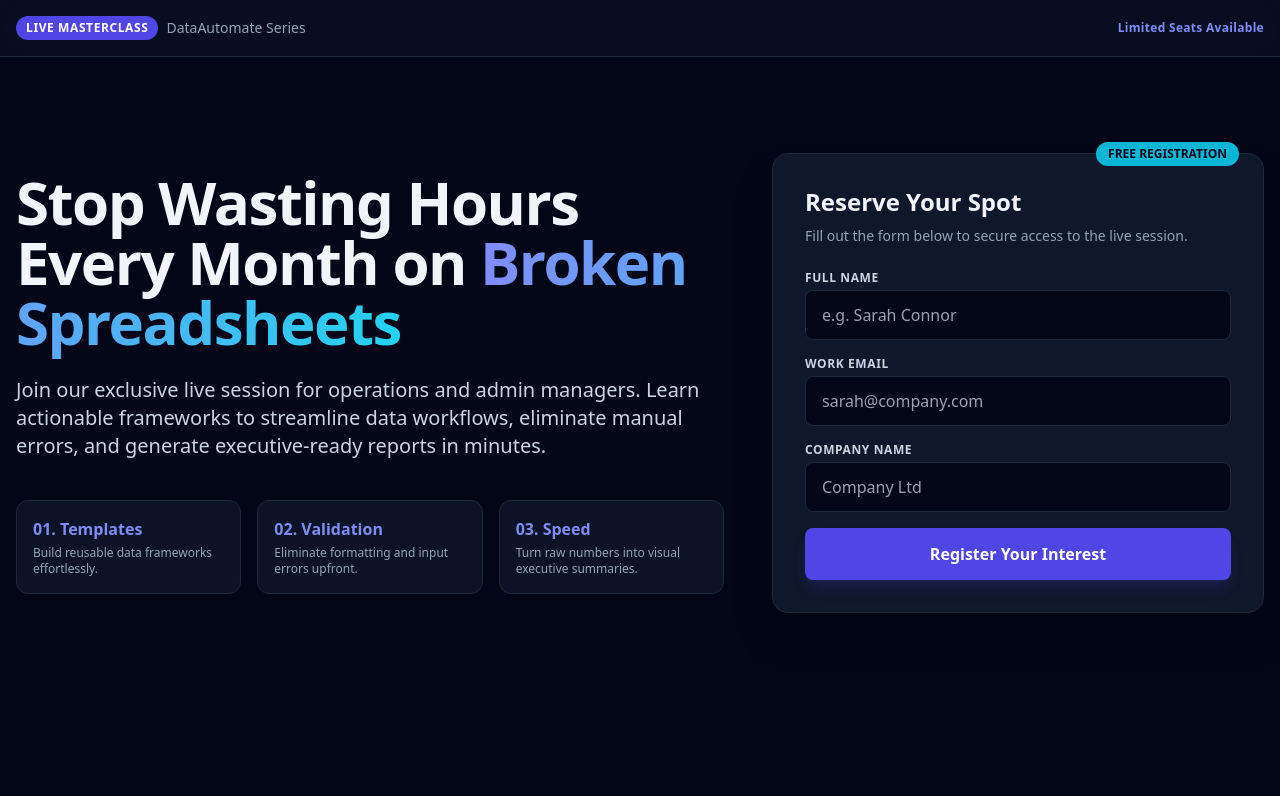
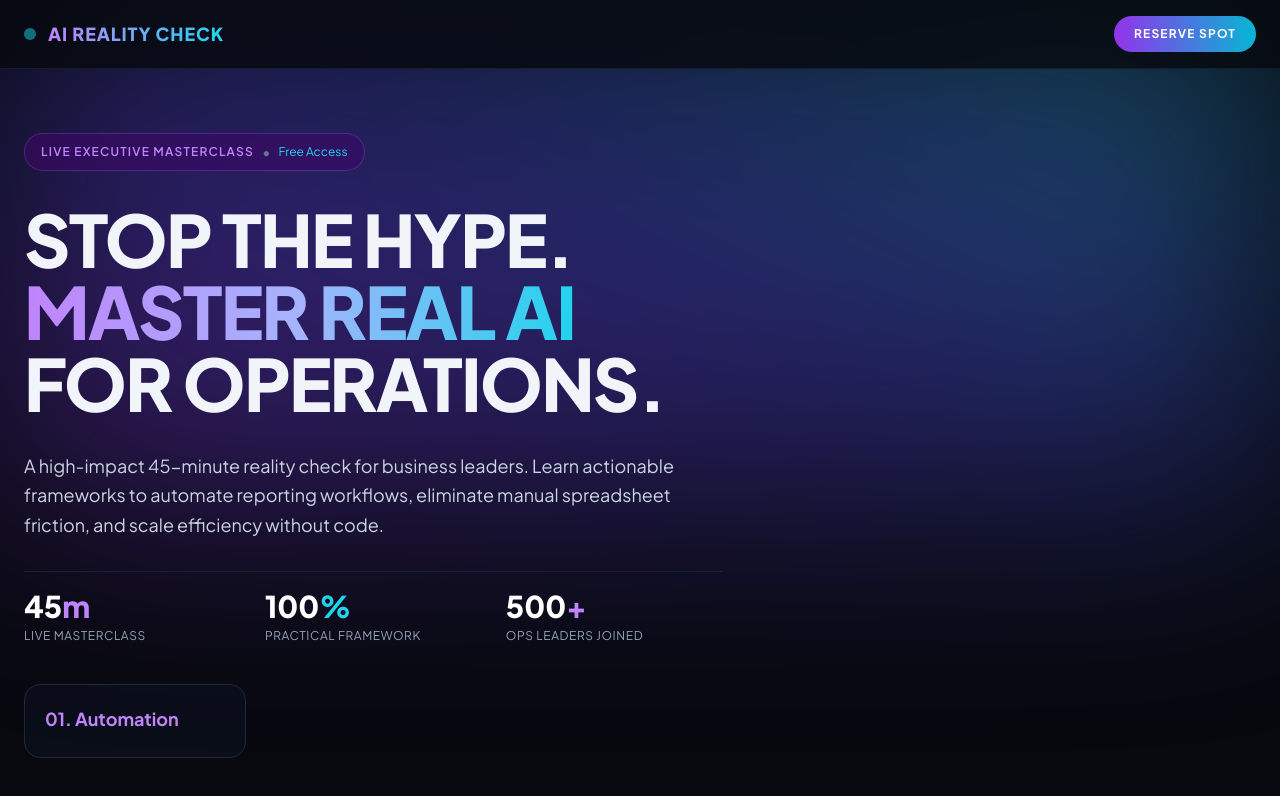
Before and after one commit to tommymndz/northline-webinar-demo, a plain HTML site: page index.html in a window 1280 px wide. Drawn offline with nearby package versions, Linux system fonts and the light colour scheme.

Commit message:
new code

```diff
--- a/index.html
+++ b/index.html
@@ -1,9 +1,9 @@
 <!DOCTYPE html>
-<html lang="en">
+<html lang="en" class="scroll-smooth">
 <head>
     <meta charset="UTF-8">
     <meta name="viewport" content="width=device-width, initial-scale=1.0">
-    <title>DataAutomate | Masterclass & Live Webinar</title>
+    <title>AI Reality Check | Masterclass 2026</title>
 
     <!-- Google Tag Manager -->
     <script>(function(w,d,s,l,i){w[l]=w[l]||[];w[l].push({'gtm.start':
@@ -13,157 +13,90 @@
     })(window,document,'script','dataLayer','GTM-XXXXXXX');</script>
     <!-- End Google Tag Manager -->
 
-    <!-- Tailwind CSS CDN -->
+    <!-- Google Fonts & Tailwind CSS CDN -->
+    <link rel="preconnect" href="https://fonts.googleapis.com">
+    <link rel="preconnect" href="https://fonts.gstatic.com" crossorigin>
+    <link href="https://fonts.googleapis.com/css2?family=Plus+Jakarta+Sans:wght@400;600;700;800&display=swap" rel="stylesheet">
     <script src="https://cdn.tailwindcss.com"></script>
+    <script>
+        tailwind.config = {
+            theme: {
+                extend: {
+                    fontFamily: { sans: ['Plus Jakarta Sans', 'sans-serif'] },
+                    colors: {
+                        brand: { purple: '#7C3AED', cyan: '#06B6D4', dark: '#090D16' }
+                    }
+                }
+            }
+        }
+    </script>
 </head>
-<body class="bg-slate-950 text-slate-100 font-sans antialiased selection:bg-indigo-500 selection:text-white">
+<body class="bg-[#07090E] text-slate-100 font-sans antialiased overflow-x-hidden selection:bg-purple-500 selection:text-white">
 
     <!-- Google Tag Manager (noscript) -->
     <noscript><iframe src="https://www.googletagmanager.com/ns.html?id=GTM-XXXXXXX"
     height="0" width="0" style="display:none;visibility:hidden"></iframe></noscript>
-    <!-- End Google Tag Manager (noscript) -->
 
-    <!-- Top Banner / Badge -->
-    <header class="border-b border-slate-800 bg-slate-900/50 backdrop-blur sticky top-0 z-50">
-        <div class="max-w-7xl mx-auto px-4 py-4 flex justify-between items-center">
-            <div class="flex items-center space-x-2">
-                <span class="bg-indigo-600 text-white text-xs font-bold px-2.5 py-1 rounded-full uppercase tracking-wider">Live Masterclass</span>
-                <span class="text-sm font-medium text-slate-400">DataAutomate Series</span>
+    <!-- Background Glow Effects -->
+    <div class="fixed top-0 left-1/2 -translate-x-1/2 w-full max-w-7xl h-[500px] pointer-events-none z-0 opacity-40 blur-[120px] bg-gradient-to-tr from-purple-600 via-indigo-600 to-cyan-400"></div>
+
+    <!-- Header Navigation -->
+    <header class="relative z-10 border-b border-slate-800/60 bg-[#07090E]/80 backdrop-blur-md sticky top-0">
+        <div class="max-w-7xl mx-auto px-6 py-4 flex justify-between items-center">
+            <div class="flex items-center space-x-3">
+                <div class="h-3 w-3 rounded-full bg-cyan-400 animate-pulse"></div>
+                <span class="font-extrabold tracking-wider text-transparent bg-clip-text bg-gradient-to-r from-purple-400 to-cyan-400 text-lg uppercase">
+                    AI REALITY CHECK
+                </span>
             </div>
-            <div class="text-xs text-indigo-400 font-semibold tracking-wide">Limited Seats Available</div>
+            <a href="#register" class="bg-gradient-to-r from-purple-600 to-cyan-500 text-white font-bold text-xs uppercase tracking-widest px-5 py-2.5 rounded-full hover:shadow-[0_0_20px_rgba(124,58,237,0.5)] transition-all">
+                Reserve Spot
+            </a>
         </div>
     </header>
 
     <!-- Hero Section -->
-    <main class="max-w-7xl mx-auto px-4 py-16 md:py-24 grid grid-cols-1 lg:grid-cols-12 gap-12 items-center">
+    <main class="relative z-10 max-w-7xl mx-auto px-6 pt-16 pb-24 grid grid-cols-1 lg:grid-cols-12 gap-12 items-center">
 
         <!-- Left Column: Copy & Value Prop -->
-        <div class="lg:col-span-7 space-y-6">
-            <h1 class="text-4xl md:text-6xl font-extrabold tracking-tight leading-tight">
-                Stop Wasting Hours Every Month on <span class="text-transparent bg-clip-text bg-gradient-to-r from-indigo-400 to-cyan-400">Broken Spreadsheets</span>
+        <div class="lg:col-span-7 space-y-8">
+
+            <div class="inline-flex items-center space-x-2 bg-purple-950/60 border border-purple-500/30 px-4 py-1.5 rounded-full">
+                <span class="text-purple-400 font-semibold text-xs tracking-widest uppercase">Live Executive Masterclass</span>
+                <span class="text-slate-500">•</span>
+                <span class="text-cyan-400 text-xs font-medium">Free Access</span>
+            </div>
+
+            <h1 class="text-5xl sm:text-6xl lg:text-7xl font-black uppercase tracking-tight leading-[1.05]">
+                Stop The Hype. <br>
+                <span class="text-transparent bg-clip-text bg-gradient-to-r from-purple-400 via-indigo-300 to-cyan-400">
+                    Master Real AI
+                </span> <br>
+                For Operations.
             </h1>
-            <p class="text-lg md:text-xl text-slate-300 leading-relaxed">
-                Join our exclusive live session for operations and admin managers. Learn actionable frameworks to streamline data workflows, eliminate manual errors, and generate executive-ready reports in minutes.
+
+            <p class="text-lg text-slate-300 max-w-2xl leading-relaxed">
+                A high-impact 45-minute reality check for business leaders. Learn actionable frameworks to automate reporting workflows, eliminate manual spreadsheet friction, and scale efficiency without code.
             </p>
 
-            <!-- Key Takeaways Grid -->
-            <div class="grid grid-cols-1 md:grid-cols-3 gap-4 pt-4">
-                <div class="bg-slate-900/80 border border-slate-800 p-4 rounded-xl">
-                    <div class="text-indigo-400 font-bold mb-1">01. Templates</div>
-                    <p class="text-xs text-slate-400">Build reusable data frameworks effortlessly.</p>
+            <!-- Metrics Bar -->
+            <div class="grid grid-cols-3 gap-6 pt-4 border-t border-slate-800/80">
+                <div>
+                    <p class="text-3xl font-extrabold text-white">45<span class="text-purple-400">m</span></p>
+                    <p class="text-xs text-slate-400 font-medium uppercase tracking-wider mt-1">Live Masterclass</p>
                 </div>
-                <div class="bg-slate-900/80 border border-slate-800 p-4 rounded-xl">
-                    <div class="text-indigo-400 font-bold mb-1">02. Validation</div>
-                    <p class="text-xs text-slate-400">Eliminate formatting and input errors upfront.</p>
+                <div>
+                    <p class="text-3xl font-extrabold text-white">100<span class="text-cyan-400">%</span></p>
+                    <p class="text-xs text-slate-400 font-medium uppercase tracking-wider mt-1">Practical Framework</p>
                 </div>
-                <div class="bg-slate-900/80 border border-slate-800 p-4 rounded-xl">
-                    <div class="text-indigo-400 font-bold mb-1">03. Speed</div>
-                    <p class="text-xs text-slate-400">Turn raw numbers into visual executive summaries.</p>
+                <div>
+                    <p class="text-3xl font-extrabold text-white">500<span class="text-purple-400">+</span></p>
+                    <p class="text-xs text-slate-400 font-medium uppercase tracking-wider mt-1">Ops Leaders Joined</p>
                 </div>
             </div>
-        </div>
 
-        <!-- Right Column: Registration Card & Form -->
-        <div class="lg:col-span-5 bg-slate-900 border border-slate-800 p-8 rounded-2xl shadow-2xl relative">
-            <div class="absolute -top-3 right-6 bg-cyan-500 text-slate-950 text-xs font-bold px-3 py-1 rounded-full uppercase">
-                Free Registration
-            </div>
-
-            <h2 class="text-2xl font-bold mb-2">Reserve Your Spot</h2>
-            <p class="text-sm text-slate-400 mb-6">Fill out the form below to secure access to the live session.</p>
-
-            <form id="registrationForm" class="space-y-4">
-                <div>
-                    <label class="block text-xs font-semibold text-slate-300 uppercase tracking-wider mb-1">Full Name</label>
-                    <input type="text" id="fullName" name="fullName" required
-                        class="w-full bg-slate-950 border border-slate-800 rounded-lg px-4 py-3 text-slate-100 focus:outline-none focus:border-indigo-500 transition-colors"
-                        placeholder="e.g. Sarah Connor">
-                </div>
-
-                <div>
-                    <label class="block text-xs font-semibold text-slate-300 uppercase tracking-wider mb-1">Work Email</label>
-                    <input type="email" id="workEmail" name="workEmail" required
-                        class="w-full bg-slate-950 border border-slate-800 rounded-lg px-4 py-3 text-slate-100 focus:outline-none focus:border-indigo-500 transition-colors"
-                        placeholder="sarah@company.com">
-                </div>
-
-                <div>
-                    <label class="block text-xs font-semibold text-slate-300 uppercase tracking-wider mb-1">Company Name</label>
-                    <input type="text" id="companyName" name="companyName" required
-                        class="w-full bg-slate-950 border border-slate-800 rounded-lg px-4 py-3 text-slate-100 focus:outline-none focus:border-indigo-500 transition-colors"
-                        placeholder="Company Ltd">
-                </div>
-
-                <button type="submit" id="submitBtn"
-                    class="w-full bg-indigo-600 hover:bg-indigo-500 text-white font-semibold py-3.5 rounded-lg transition-all shadow-lg shadow-indigo-600/20 mt-2">
-                    Register Your Interest
-                </button>
-            </form>
-
-            <!-- Success Message Container -->
-            <div id="successMessage" class="hidden mt-4 p-4 bg-emerald-950/50 border border-emerald-800 text-emerald-300 rounded-lg text-sm text-center">
-                Registration processed successfully! Check your inbox for details.
-            </div>
-        </div>
-
-    </main>
-
-    <!-- JavaScript Tracking & Form Logic -->
-    <script>
-        const form = document.getElementById('registrationForm');
-        let formStarted = false;
-
-        // Disparar evento form_start cuando el usuario interactúa por primera vez con el formulario
-        form.addEventListener('focusin', () => {
-            if (!formStarted) {
-                formStarted = true;
-                window.dataLayer = window.dataLayer || [];
-                window.dataLayer.push({ event: 'form_start' });
-                console.log("DataLayer Event: form_start tracked");
-            }
-        });
-
-        // Manejador del envío del formulario
-        form.addEventListener('submit', async (e) => {
-            e.preventDefault();
-            const submitBtn = document.getElementById('submitBtn');
-            submitBtn.disabled = true;
-            submitBtn.textContent = "Processing...";
-
-            const formData = {
-                fullName: document.getElementById('fullName').value,
-                workEmail: document.getElementById('workEmail').value,
-                companyName: document.getElementById('companyName').value
-            };
-
-            try {
-                // Envío seguro al endpoint de Node.js
-                const response = await fetch('/api/register', {
-                    method: 'POST',
-                    headers: { 'Content-Type': 'application/json' },
-                    body: JSON.stringify(formData)
-                });
-
-                if (!response.ok) throw new Error('Server error');
-
-                // Ocultar formulario y mostrar éxito
-                form.style.display = 'none';
-                document.getElementById('successMessage').classList.remove('hidden');
-
-                // DISPARAR EVENTO DE CONVERSIÓN EN GTM (DataLayer)
-                window.dataLayer = window.dataLayer || [];
-                window.dataLayer.push({
-                    event: 'generate_lead',
-                    user_email: formData.workEmail
-                });
-                console.log("DataLayer Event: generate_lead tracked successfully");
-
-            } catch (error) {
-                alert("Something went wrong. Please try again.");
-                submitBtn.disabled = false;
-                submitBtn.textContent = "Register Your Interest";
-            }
-        });
-    </script>
-</body>
-</html>
+            <!-- Key Features Cards -->
+            <div class="grid grid-cols-1 sm:grid-cols-3 gap-4 pt-2">
+                <div class="bg-slate-900/40 border border-slate-800 p-5 rounded-2xl hover:border-purple-500/50 transition-all">
+                    <div class="text-purple-400 text-lg font-bold mb-1">01. Automation</div>
+                    <p
```
